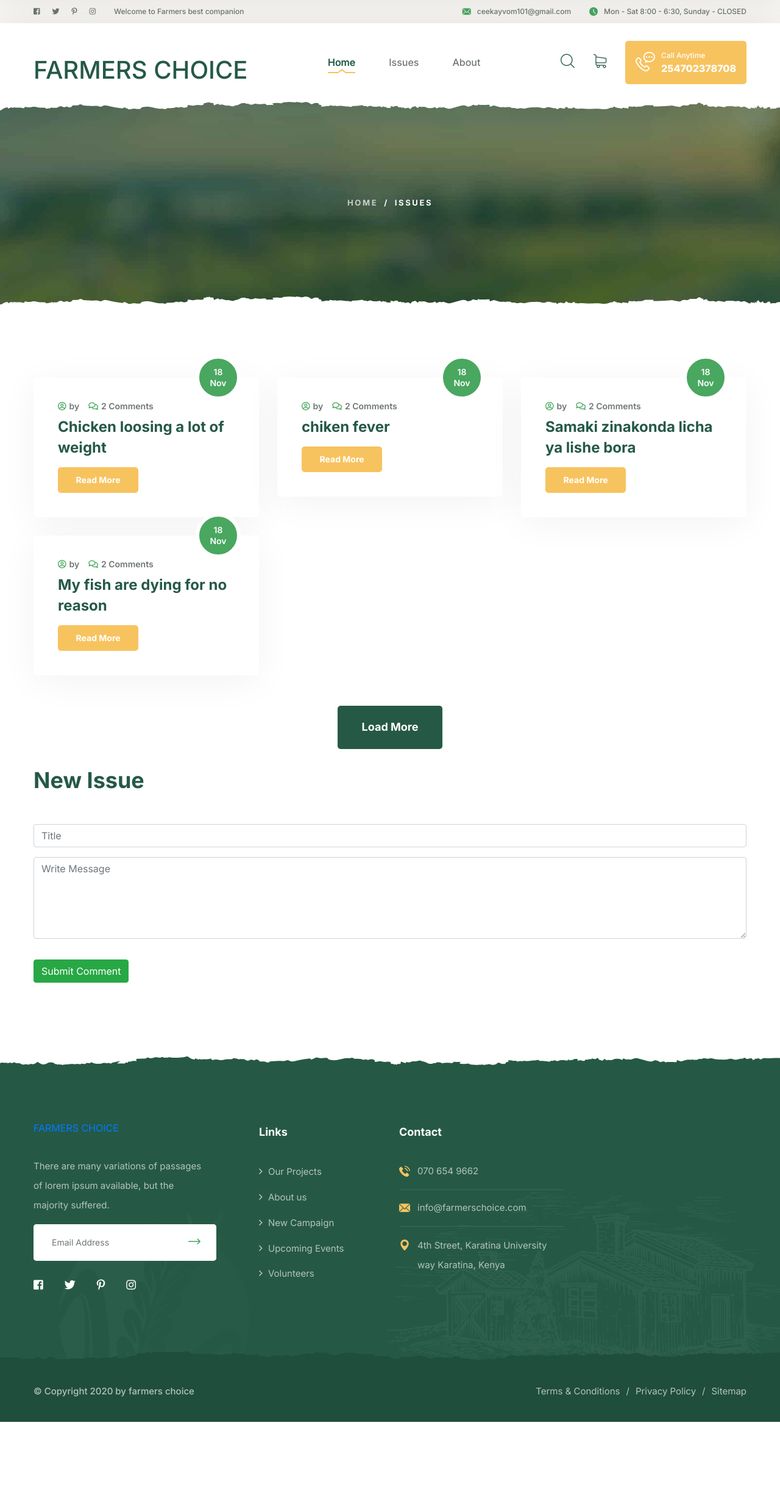
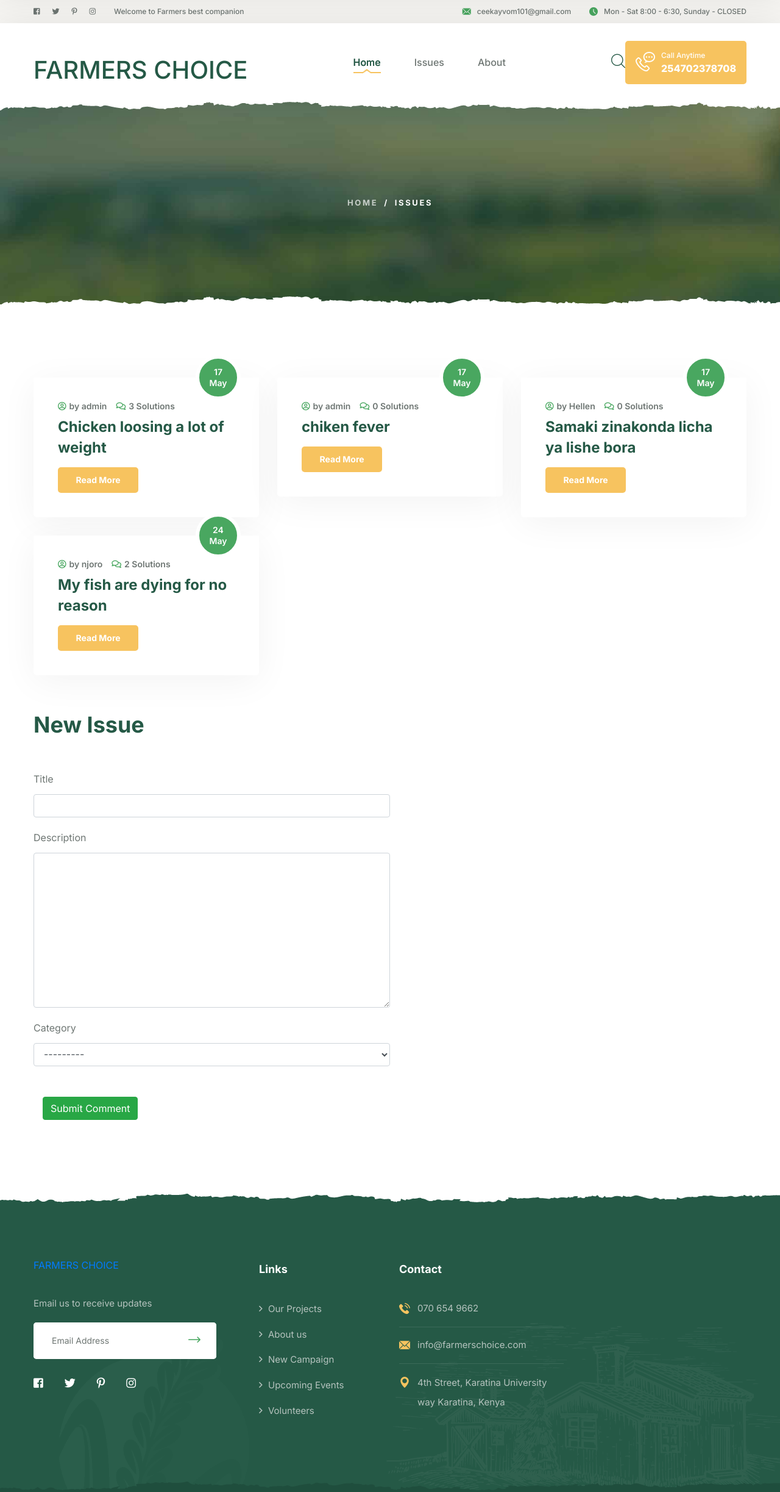
Before and after one commit to itsregalo/farmers-choice, a Django app: page /issues/ in a window 1280 px wide. Shown: the top 2446 px of the page at 61% size. Before the commit the page ends 2331 px from the top, so only its background shows below. Run offline with Django 4.2, Linux system fonts and the light colour scheme; data comes from the database, SQL or seed files in the repository; both versions use the stored data as it was after the commit; some libraries are stand-ins or nearby versions; some web fonts are replaced.

Commit message:
last commit

```diff
--- a/core/forms.py
+++ b/core/forms.py
@@ -5,7 +5,16 @@
     class Meta:
         model = IssueSolution
         fields = ('description',)
+
+        widgets = {
+            'description': forms.Textarea(attrs={'class': 'form-control', 'rows': '5'}),
+        }
 class IssueForm(forms.ModelForm):
     class Meta:
         model = Issue
-        fields = ('title', 'description', 'category', 'image')
+        fields = ('title', 'description', 'category', )
+        # add class="form-control" to each field
+        widgets = {
+            'title': forms.TextInput(attrs={'class': 'form-control col-md-6'}),
+            'description': forms.Textarea(attrs={'class': 'form-control col-md-6'}),
+            'category': forms.Select(attrs={'class': 'form-control col-md-6'}),}
--- a/core/models.py
+++ b/core/models.py
@@ -82,7 +82,9 @@
     def get_absolute_url(self):
         return reverse("core:issue-detail", kwargs={"slug": self.slug})
 
-
+    # method to get all the issues
+    def get_all_issues():
+        return Issue.objects.all()
 
     # __str__ method to return username for the user
     def __str__(self):
@@ -95,6 +97,12 @@
     # method to delete the issue
     def delete_issue(self):
         self.delete()
+
+    def issue_solution_count(self):
+        issues_count = IssueSolution.objects.filter(issue=self).count()
+        if issues_count > 0:
+            return issues_count
+        return 0
 
 # issue vote class
 class IssueVote(models.Model):
--- a/core/views.py
+++ b/core/views.py
@@ -1,6 +1,6 @@
 from django.shortcuts import render
 from .models import *
-from .forms import IssueSolutionForm
+from .forms import IssueSolutionForm, IssueForm
 from django.conf import settings
 # Create your views here.
 from user.models import User, Staff
@@ -19,16 +19,20 @@
 
 def issues(request, *args, **kwargs):
     issues = Issue.objects.all()
+    form = IssueForm()
 
     if request.method == 'POST':
-        form = IssueSolutionForm(request.POST, request.FILES)
+        form = IssueForm(request.POST)
         if form.is_valid():
             issue = form.save(commit=False)
             issue.farmer = request.user
             issue.save()
+            form = IssueForm()
+            return render(request, 'issues.html', {'form': form, 'issues': issues})
 
     context = {
-        'issues': issues
+        'issues': issues,
+        'form': form
     }
     return render(request, 'issues.html', context)
 
@@ -39,6 +43,7 @@
     form = IssueSolutionForm()
 
     issue_solutions = IssueSolution.objects.filter(issue=issue)
+    print(issue_solutions)
 
     if request.method == 'POST' and request.user.is_authenticated:
         form = IssueSolutionForm(request.POST, request.FILES)
@@ -47,12 +52,13 @@
             issue_solution.farmer = request.user
             issue_solution.issue = issue
             issue_solution.save()
+            form = IssueSolutionForm()
 
             context = {
                 'issue': issue,
                 'issues': issues,
                 'categories': categories,
-                'issue_solution': issue_solutions,
+                'issue_solutions': issue_solutions,
                 'form': form
             }
             return render(request, 'issue_detail.html', context)
@@ -60,7 +66,7 @@
         'issue': issue,
         'issues': issues,
         'categories': categories,
-        'issue_solution': issue_solutions,
+        'issue_solutions': issue_solutions,
         'form': form
     }
 
--- a/frontend/templates/base.html
+++ b/frontend/templates/base.html
@@ -80,8 +80,7 @@
 
                     <div class="main-header__info">
                         <a href="#" class="search-toggler main-header__search-btn"><i class="agrikon-icon-magnifying-glass"></i></a>
-                        <a class="main-header__cart-btn" href="#"><i class="agrikon-icon-shopping-cart"></i></a>
-                        <a href="tel:92-666-888-0000" class="main-header__info-phone">
+                        <a href="tel:254712860997" class="main-header__info-phone">
                             <i class="agrikon-icon-phone-call"></i>
                             <span class="main-header__info-phone-content">
                                 <span class="main-header__info-phone-text">Call Anytime</span>
@@ -110,7 +109,7 @@
                         <div class="footer-widget">
                             <a href="{% url 'core:index' %}" class="footer-widget__Logo">
                                 <img src="" width="153" alt="">FARMERS CHOICE</a>
-                            <p>There are many variations of passages of lorem ipsum available, but the majority suffered.
+                            <p>Email us to receive updates
                             </p>
                             <form action="#" data-url="YOUR_MAILCHIMP_URL" class="mc-form">
                                 <input type="email" name="EMAIL" placeholder="Email Address">
--- a/frontend/templates/issues.html
+++ b/frontend/templates/issues.html
@@ -32,13 +32,13 @@
                     <div class="blog-card">
 
                         <div class="blog-card__content">
-                            <div class="blog-card__date">18 Nov</div><!-- /.blog-card__date -->
+                            <div class="blog-card__date">{{ issue.timestamp|date:'d M' }}</div><!-- /.blog-card__date -->
                             <div class="blog-card__meta">
-                                <a href=""><i class="far fa-user-circle"></i> by {{ issue.farmer.user.username }}</a>
-                                <a href=""><i class="far fa-comments"></i> 2 Comments</a>
+                                <a href=""><i class="far fa-user-circle"></i> by {{ issue.farmer.username }}</a>
+                                <a href=""><i class="far fa-comments"></i>{{ issue.issue_solution_count }} Solutions</a>
                             </div><!-- /.blog-card__meta -->
                             <h3><a href="{% url 'core:issue-detail' issue.slug %}">{{ issue.title }}</a></h3>
-                            <a href="blog-details.html" class="thm-btn">Read More</a><!-- /.thm-btn -->
+                            <a href="{{ issue.get_absolute_url }}" class="thm-btn">Read More</a><!-- /.thm-btn -->
                         </div><!-- /.blog-card__content -->
                     </div><!-- /.blog-card -->
                 </div><!-- /.col-md-6 col-lg-4 -->
@@ -46,9 +46,7 @@
 
 
         </div><!-- /.row -->
-        <div class="text-center more-btn__box">
-            <a href="#" class="thm-btn">Load More</a><!-- /.thm-btn -->
-        </div><!-- /.text-center -->
+
         <div class="comment-form">
             <h2>New Issue</h2>
 
@@ -56,9 +54,16 @@
                 <div class="row">
                     <div class="col-lg-12">
                         <div class="form-group">
-                            <input type="text" name="type" class="form-control" placeholder="Title">
+                            <label for="name">Title</label>
+                            {{ form.title }}
                         </div><!-- /.form-group -->
-                        <textarea name="message" class="form-control" rows="5" placeholder="Write Message"></textarea>
+                        <div class="form-group">
+                            <label for="name">Description</label>
+                            {{ form.description }}
+                        </div><!-- /.form-group -->
+                        <div class="form-group">
+                            <label for="name">Category</label>
+                            {{ form.category }}
                     </div><!-- /.col-lg-12 -->
                     <div class="col-lg-12"><br>
                         <button type="submit" class="btn btn-success">Submit Comment</button><!-- /.thm-btn -->
```
Also changed, not shown: frontend/templates/issue_detail.html (+8 -4 lines), db.sqlite3.
